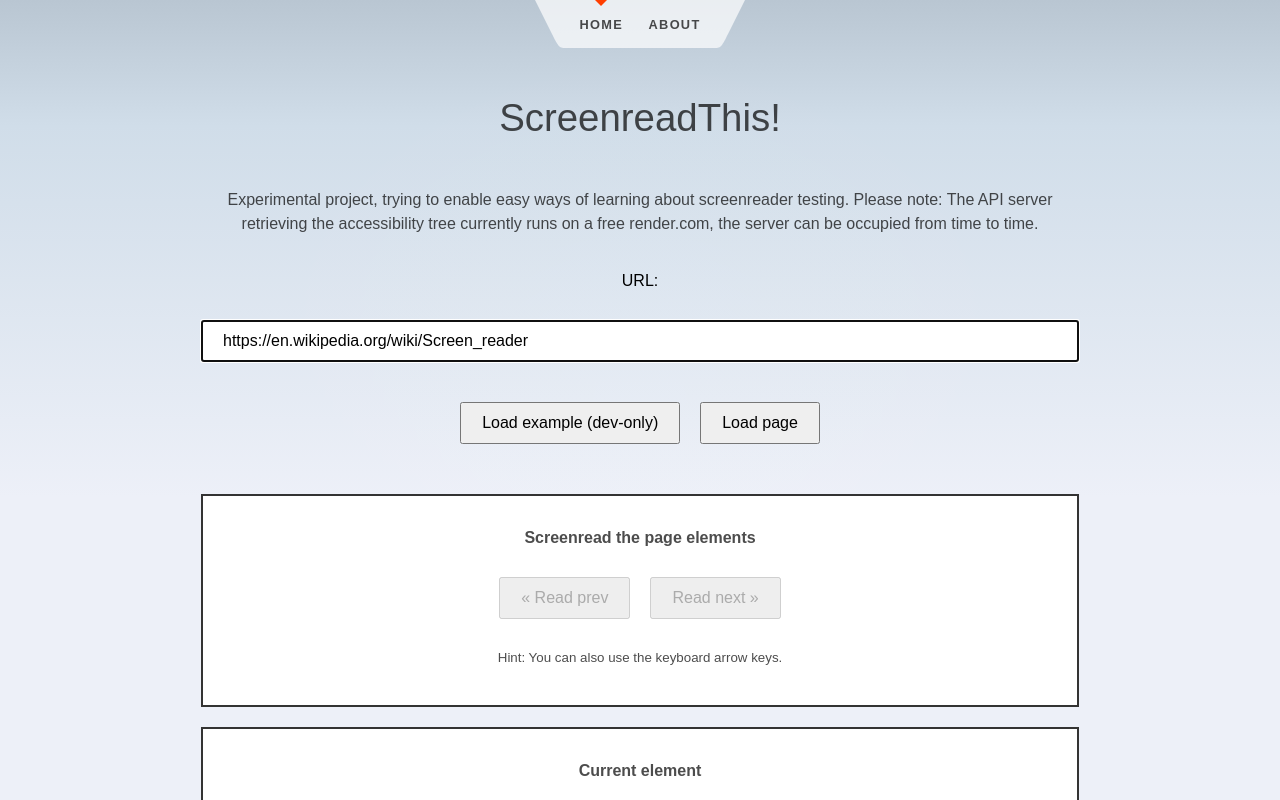
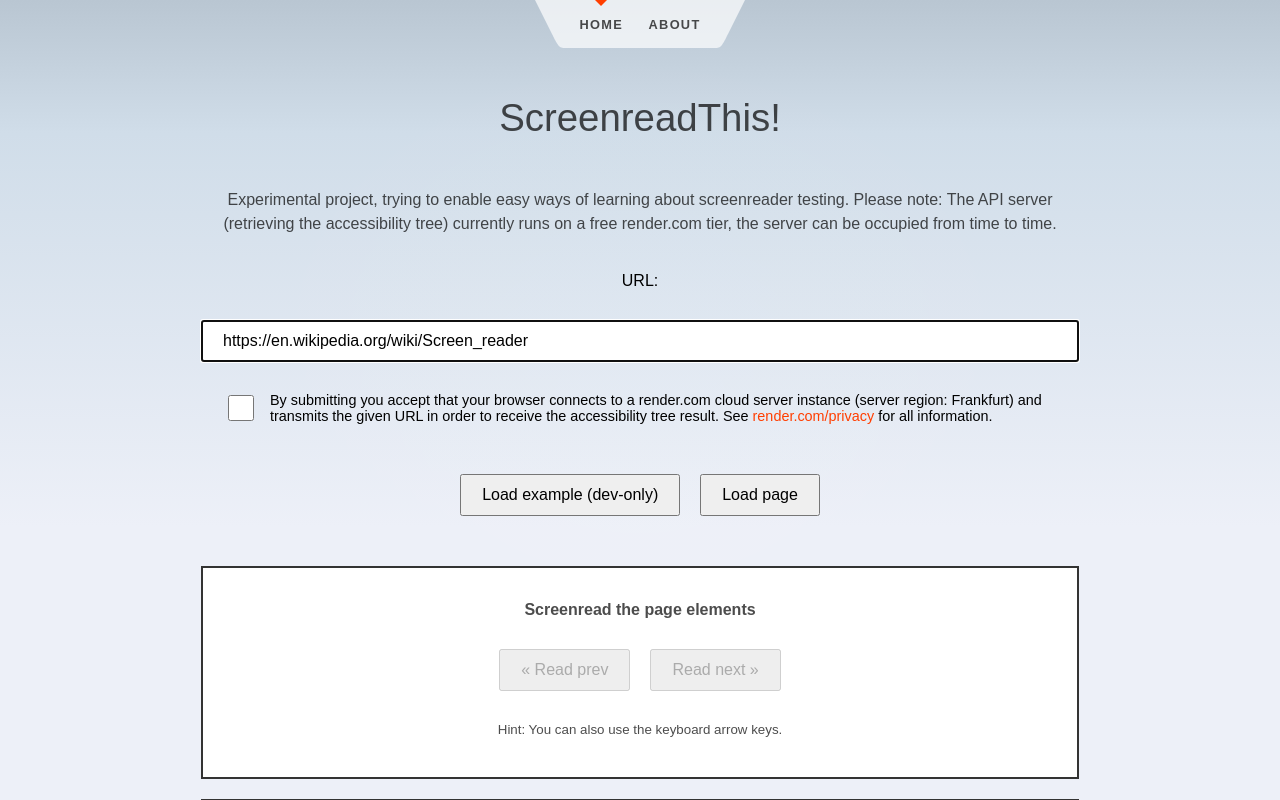
Before and after one commit to mandrasch/screenreadthis, a SvelteKit app: page / in a window 1280 px wide. Shown: the top 800 px of the page. Built offline with nearby package versions, Linux system fonts and the light colour scheme.

Commit message:
add gdpr checkbox

```diff
--- a/src/routes/+page.svelte
+++ b/src/routes/+page.svelte
@@ -22,6 +22,8 @@
 
 	let speechSynthesisSupported: Boolean;
 
+	let dataSubmissionTermsAccepted = false;
+
 	let a11yTreeResult: any = {};
 	let currentFocusedNode: childNode;
 	let currentFocusedNodeIndex = -1;
@@ -45,6 +47,12 @@
 	});
 
 	async function handleSubmit(loadExampleJson = false) {
+		if (!dataSubmissionTermsAccepted) {
+			// TODO: show error message next to form field
+			alert('Please accept terms first!');
+			return;
+		}
+
 		// TODO: validate url!
 
 		// reset all values
@@ -87,7 +95,7 @@
 				alert(`Error while fetching from ${apiRequestUrl}. Is the server running?`);
 			} else {
 				alert(
-					'Error while retrieving the page. This can be caused by malformed HTML or because the API server is down. Please notice: This project currently runs on a free tier on render.com and can be offline (if free limit is reached).'
+					'Error while retrieving the page. This can be caused by malformed HTML or because the API server is currently not reachable. Please try again later.'
 				);
 			}
 			submitting = false;
@@ -209,7 +217,11 @@
 
 <section>
 	<h1>ScreenreadThis!</h1>
-	<p>Experimental project, trying to enable easy ways of learning about screenreader testing. Please note: The API server retrieving the accessibility tree currently runs on a free render.com, the server can be occupied  from time to time.</p>
+	<p>
+		Experimental project, trying to enable easy ways of learning about screenreader testing. Please
+		note: The API server (retrieving the accessibility tree) currently runs on a free render.com tier,
+		the server can be occupied from time to time.
+	</p>
 
 	<form on:submit|preventDefault={() => handleSubmit()}>
 		<label for="requestedUrl">URL:</label>
@@ -221,6 +233,14 @@
 			placeholder="https://"
 			type="url"
 		/>
+		<div class="formField" style="display:flex;flex-direction:row;width:100%;">
+			<input type="checkbox" style="flex-basis:2rem;width:2rem;" id="dataSubmissionTermsAcceptedCheckbox" bind:checked={dataSubmissionTermsAccepted} />
+			<label for="dataSubmissionTermsAcceptedCheckbox" style="margin-left:10px;font-size:0.9rem; text-align:left;flex: 1 1 100%;">
+				By submitting you accept that your browser connects to a render.com cloud server instance
+				(server region: Frankfurt) and transmits the given URL in order to receive the accessibility
+				tree result. See <a href="https://render.com/privacy">render.com/privacy</a> for all information.</label
+			>
+		</div>
 		<div class="submitButtons">
 			{#if dev}
 				<button
@@ -276,7 +296,7 @@
 			<JSONTree value={a11yTreeResult} />
 			<p>
 				<small
-					>The property 'htmlLangAttribute' is not part of the accessibility tree,custom addition by
+					>The property 'htmlLangAttribute' is not part of the accessibility tree, it's a custom addition by
 					API server.</small
 				>
 			</p>
```
Also changed, not shown: 1 other file (tests, documents, lock files or other folders).
